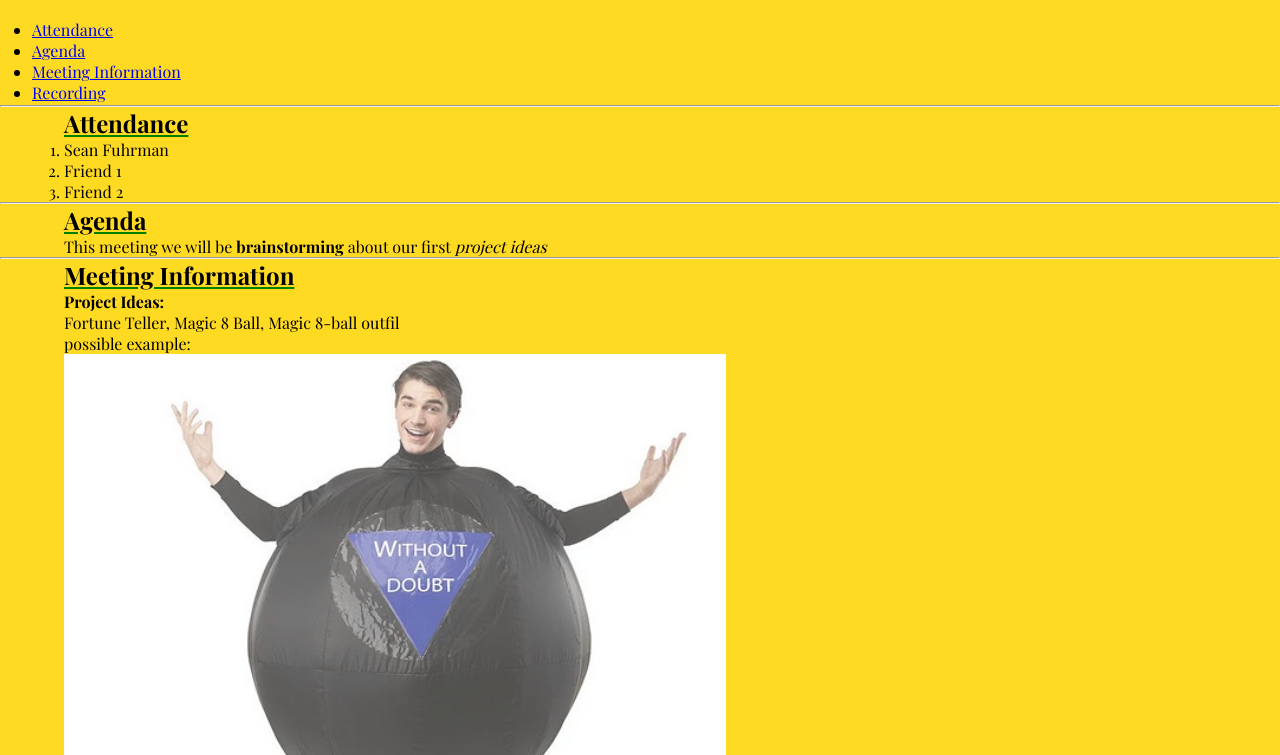
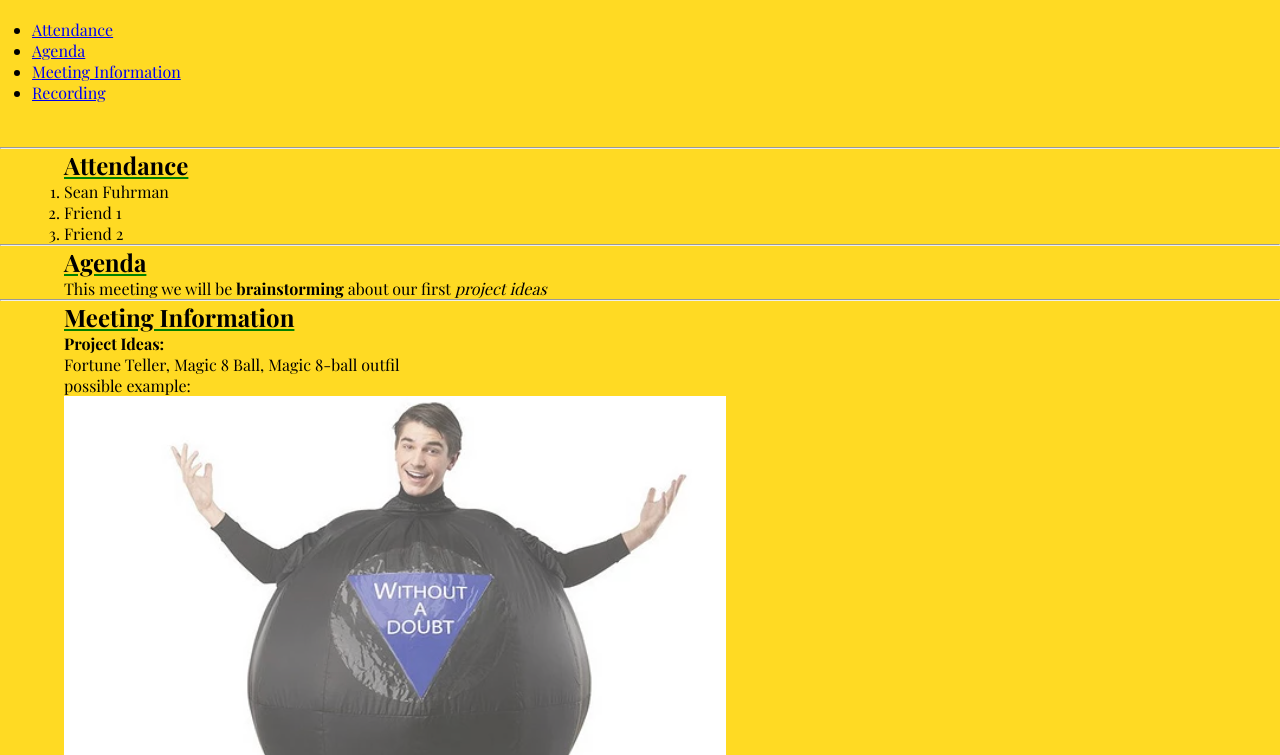
Before and after one commit to Sean-Fuhrman/sp23-cse110-lab3, a plain HTML site: page index.html in a window 1280 px wide. Shown: the part 45-800 px from the top of the page. Drawn offline with nearby package versions, Linux system fonts and the light colour scheme; a web font is replaced by a local one.

Commit message:
added relative units

```diff
--- a/style.css
+++ b/style.css
@@ -7,7 +7,7 @@
 header {
     background-color: rgb(255, 218, 35);
     color : #000000;
-    min-height: 150px;
+    min-height: 24vh;
 }
 
 ul {
```
